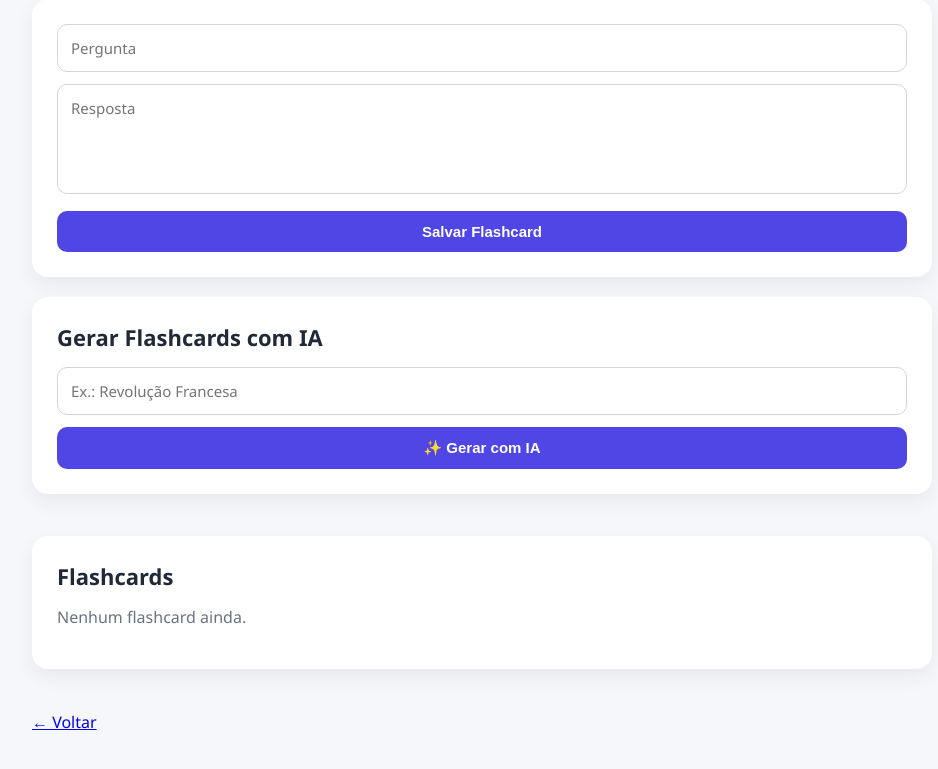
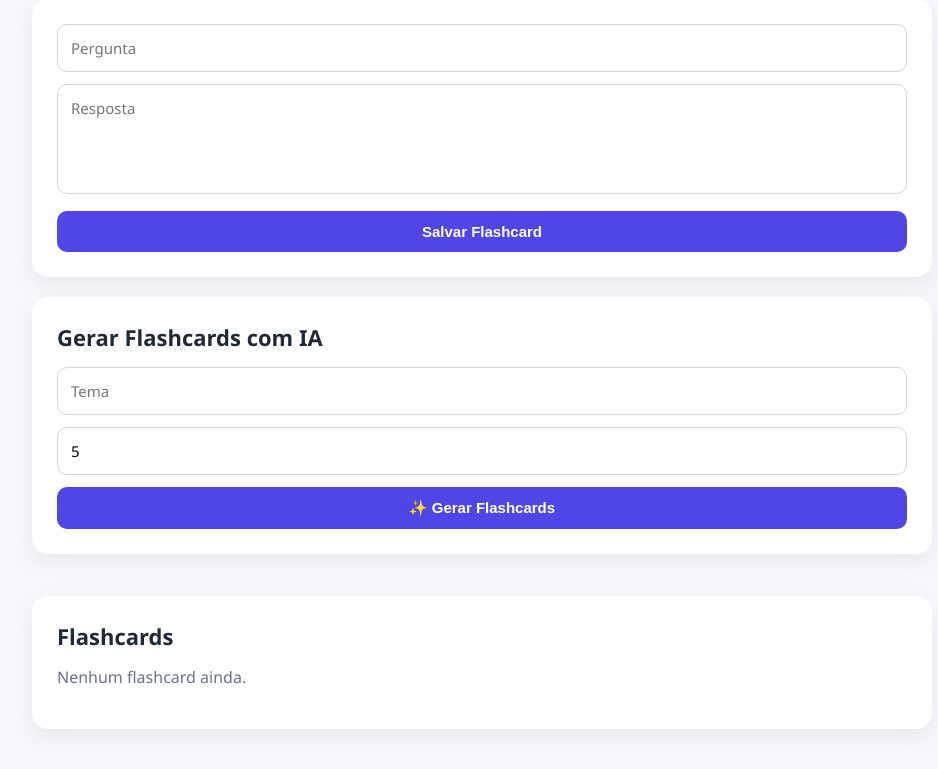
Before and after one commit to EshleySilv/MemorIA, a Flask app: page /materia/1 in a window 1280 px wide. Shown: the part 89-858 px from the top of the page, without its empty margins (158-1096 px from the left). Before the commit the page ends 819 px from the top, so only its background shows below. Run offline with Flask 3, Linux system fonts and the light colour scheme; data that the repository does not hold is empty.

Commit message:
Geração Automática com IA escolhendo a quantidade de cards

```diff
--- a/app.py
+++ b/app.py
@@ -309,9 +309,10 @@ def dashboard(id):
 def gerar_flashcards(id):
 
     tema = request.form["tema"]
+    quantidade = request.form["quantidade"]
 
     prompt = f"""
-    Gere 5 flashcards sobre o tema:
+    Gere extamente {quantidade} flashcards sobre o tema:
 
     {tema}
 
--- a/templates/materia.html
+++ b/templates/materia.html
@@ -32,14 +32,24 @@
     <form method="POST" action="/gerar-flashcards/{{ materia.id }}">
 
         <input
-            type="text"
-            name="tema"
-            placeholder="Ex.: Revolução Francesa"
-            required
+        type="text"
+        name="tema"
+        placeholder="Tema"
+        required
+        >
+
+        <input
+        type="number"
+        name="quantidade"
+        placeholder="Quantidade de Flashcards"
+        min="1"
+        max="20"
+        value="5"
+        required
         >
 
         <button type="submit">
-            ✨ Gerar com IA
+        ✨ Gerar Flashcards
         </button>
 
     </form>
```
